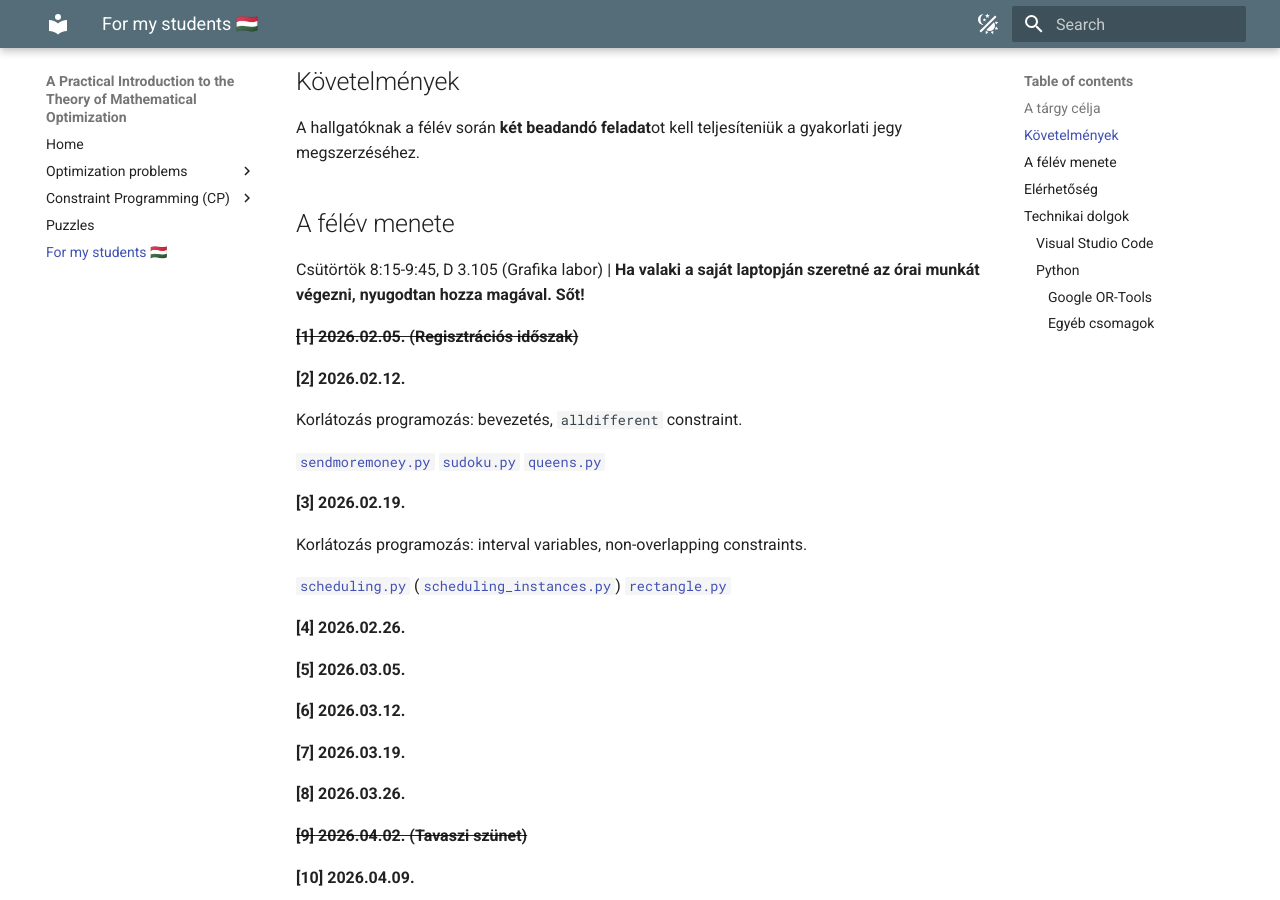
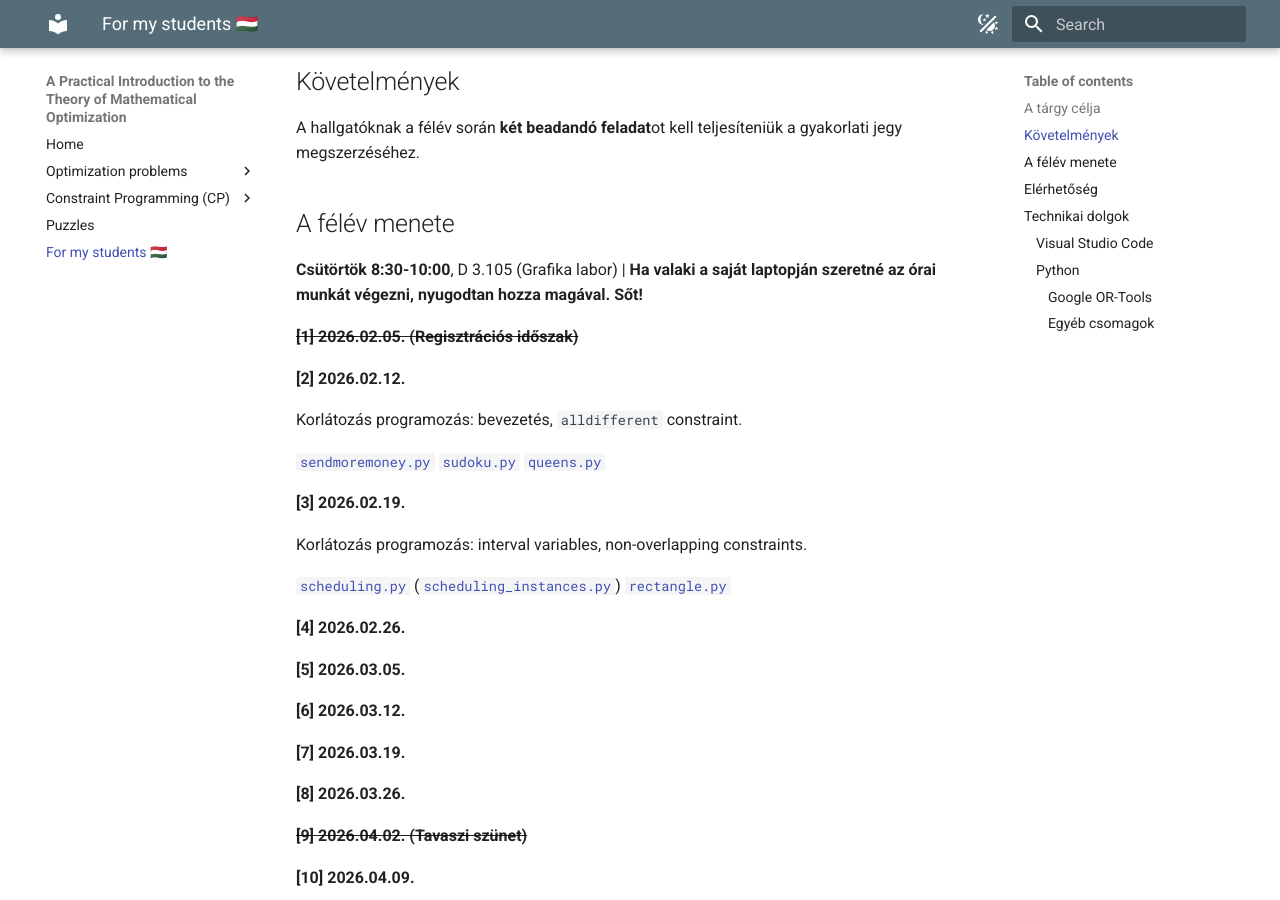
Before and after one commit to hmarko89/mathoptintro, an MkDocs documentation site: the page built from docs/elte.md, in a window 1280 px wide and 900 px high, scrolled down 551 px. Built offline with MkDocs 1.6.1 and Material for MkDocs 9.7.7, drawn with Linux system fonts in a browser that asks for light colours.

Commit message:
update elte

```diff
--- a/docs/elte.md
+++ b/docs/elte.md
@@ -25,7 +25,7 @@ Pázmány-nap (tanítási szünet): 2026. május 8. (péntek)
 Utolsó tanítási nap: 2026. május 16. (szombat)
 -->
 
-Csütörtök 8:15-9:45, D 3.105 (Grafika labor) | **Ha valaki a saját laptopján szeretné az órai munkát végezni, nyugodtan hozza magával. Sőt!**
+**Csütörtök 8:30-10:00**, D 3.105 (Grafika labor) | **Ha valaki a saját laptopján szeretné az órai munkát végezni, nyugodtan hozza magával. Sőt!**
 
 **<p style="text-decoration: line-through">[1] 2026.02.05. (Regisztrációs időszak)</p>**
 
```
